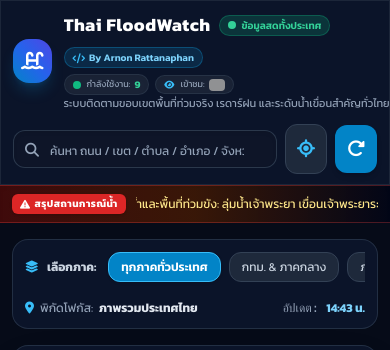
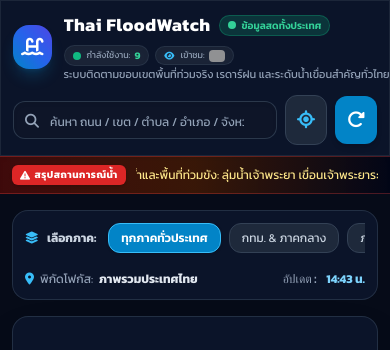
Before and after one commit to seasonrat28/thai_floodwatch_live, a plain HTML site: page index.html in a window 390 px wide. Shown: the top 350 px of the page. Drawn offline with nearby package versions, Linux system fonts and the light colour scheme; no server answers; grey boxes are pictures that could not be loaded.

Commit message:
style: remove author credits from header and footer

```diff
--- a/index.html
+++ b/index.html
@@ -109,9 +109,7 @@
                             <span class="w-2 h-2 bg-emerald-400 rounded-full mr-1.5 animate-pulse"></span>
                             ข้อมูลสดทั้งประเทศ
                         </span>
-                        <span
-                            class="inline-flex items-center px-2 py-0.5 rounded-full text-[10px] sm:text-[11px] font-semibold bg-sky-500/15 text-sky-300 border border-sky-500/30 shrink-0">
-                            <i class="fa-solid fa-code text-[10px] mr-1 text-sky-400"></i> By Arnon Rattanaphan</span> </span></div>
+                    </span></div>
                       <div class="flex items-center space-x-1.5 mt-1.5">
                           <div class="flex items-center bg-slate-800/80 rounded-full px-2 py-0.5 sm:py-1 border border-slate-700/50 shadow-inner">
                               <span class="relative flex h-2 w-2 mr-1.5">
@@ -1092,7 +1090,7 @@
         class="glass-panel border-t border-slate-800/80 px-4 py-4 pb-20 sm:pb-4 mt-8 text-center text-xs text-slate-500">
         <div class="max-w-7xl mx-auto flex flex-col sm:flex-row items-center justify-between gap-2">
             <span class="text-slate-400">
-                Thai FloodWatch Live • <strong class="text-sky-400 font-semibold">Created By Arnon Rattanaphan</strong>
+                Thai FloodWatch Live
             </span>
             <div class="flex items-center flex-col sm:flex-row gap-2">
 
```
